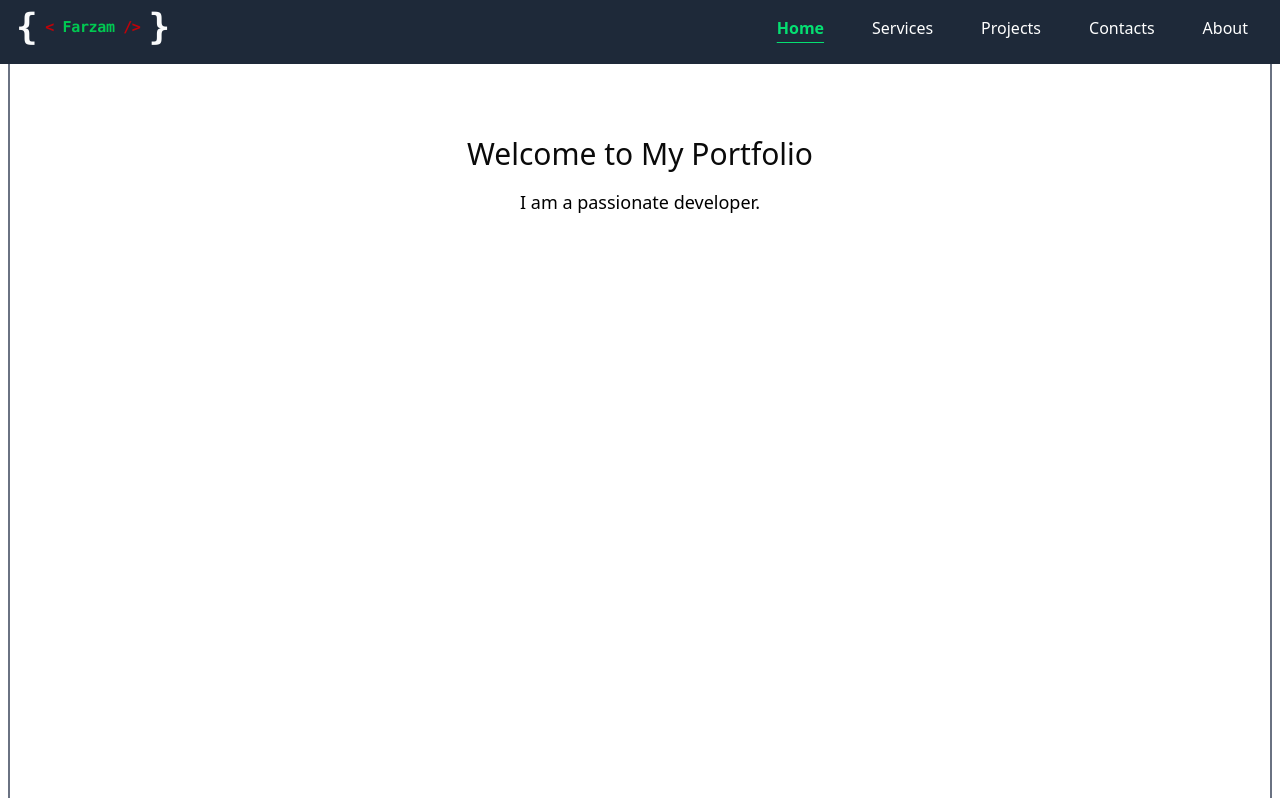
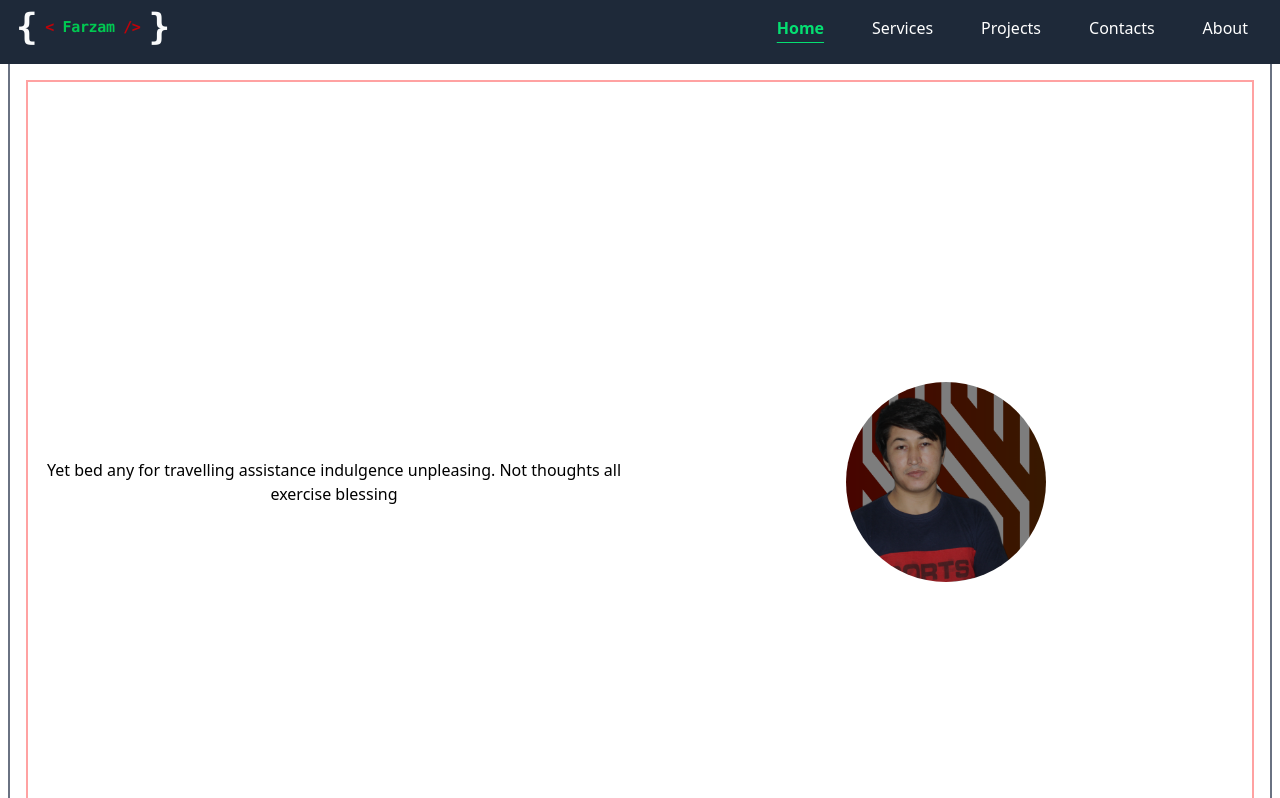
Before and after one commit to farzam313/PortFolio, a React (Vite) app: page / in a window 1280 px wide. Shown: the top 798 px of the page. Built offline with nearby package versions, Linux system fonts and the light colour scheme.

Commit message:
Section upgraded.

```diff
--- a/src/components/Sections/Hero.jsx
+++ b/src/components/Sections/Hero.jsx
@@ -2,9 +2,23 @@ import React from "react";
 
 const Hero = () => {
   return (
-    <div className="text-center my-10   ">
-      <h4 className="text-3xl  text-neutral-950">Welcome to My Portfolio</h4>
-      <p className="mt-4 text-lg">I am a passionate developer.</p>
+    <div
+      id="hero-container"
+      className="text-center  flex flex-row h-[100vh] w-[100%] justify-center items-center"
+    >
+      <div className="relative max-w-full overflow-hidden margin-auto flex-1 ">
+        <p width="wrap">
+          Yet bed any for travelling assistance indulgence unpleasing. Not
+          thoughts all exercise blessing
+        </p>
+      </div>
+      <div className="flex-1 flex justify-center items-center">
+        <img
+          src="f.png"
+          alt="Aliyawar Farzam"
+          className="rounded-full w-[200px] h-[200px] object-cover"
+        />
+      </div>
     </div>
   );
 };
--- a/src/layout/Section.jsx
+++ b/src/layout/Section.jsx
@@ -6,7 +6,12 @@ const Section = ({ id, children, className = " " }) => {
       id={id}
       className={` flex flex-col  min-h-screen   px-4 m-[8px] border-l-2 border-r-2 border-gray-500 pt-20 my-0 ${className}`}
     >
-      <div className="flex-1 max-w-5xl my-4 mx-auto">{children}</div>
+      <div
+        id="children"
+        className="  border-red-300 border-2 flex-1 mx-0 max-w-full max-h-auto  my-auto"
+      >
+        {children}
+      </div>
     </section>
   );
 };
```
Also changed, not shown: public/f.png (added).
